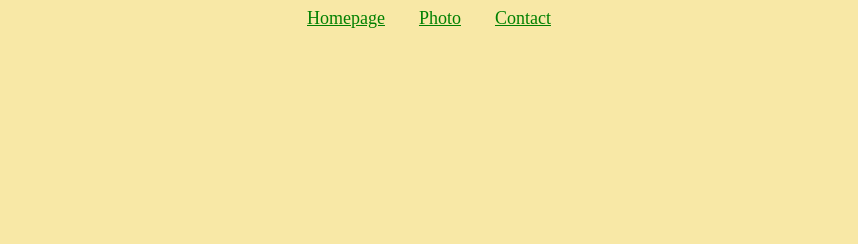
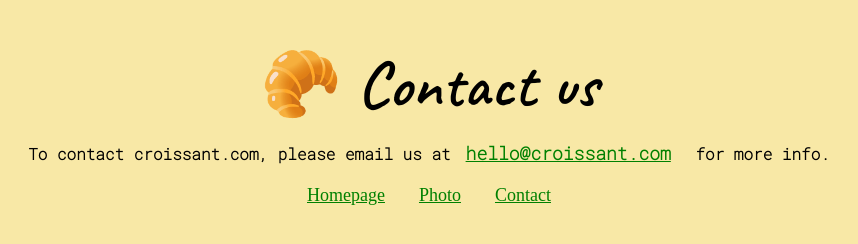
Before and after one commit to CatVirus22/croissant, a plain HTML site: page contact.html in a window 1280 px wide. Shown: the whole page, without its empty margins (211-1069 px from the left). Drawn offline with Linux system fonts and the light colour scheme.

Commit message:
changes
image added
styled image in CSS
modified links in HTML
added contact info and email

```diff
--- a/contact.html
+++ b/contact.html
@@ -7,12 +7,31 @@
     <title>Contact us</title>
 
     <link rel="stylesheet" href="src/styles.css" />
+
+    <link rel="preconnect" href="https://fonts.googleapis.com" />
+    <link rel="preconnect" href="https://fonts.gstatic.com" crossorigin />
+    <link rel="preconnect" href="https://fonts.googleapis.com" />
+    <link rel="preconnect" href="https://fonts.gstatic.com" crossorigin />
+    <link
+      href="https://fonts.googleapis.com/css2?family=Amatic+SC&family=Anton&family=Caveat:wght@600&family=Dosis:wght@700&family=Roboto+Mono:wght@200&display=swap"
+      rel="stylesheet"
+    />
   </head>
   <body>
-    <div class="links text-center pt-3">
-      <span class="col-4 text-success"><a href="index.html">Homepage</a></span>
-      <span class="col-4"><a href="photo.html">Photo</a></span>
-      <span class="col-4"><a href="contact.html">Contact</a></span>
+    <h1>🥐 Contact us</h1>
+
+    <p>
+      To contact croissant.com, please email us at<a
+        href="mailto:hello@croissant.com"
+        >hello@croissant.com</a
+      >
+      for more info.
+    </p>
+
+    <div>
+      <span><a href="index.html">Homepage</a></span>
+      <span><a href="photo.html">Photo</a></span>
+      <span><a href="contact.html">Contact</a></span>
     </div>
   </body>
 </html>
--- a/src/styles.css
+++ b/src/styles.css
@@ -4,8 +4,25 @@ body {
 }
 
 h1 {
-  font-size: 80px;
+  font-size: 65px;
   font-family: "Caveat", cursive;
+
+  margin-bottom: 15px;
+}
+
+img {
+  max-width: 1200px;
+  margin: 0 auto;
+  display: block;
+}
+p {
+  font-family: "Roboto Mono", monospace;
+  font-size: 16px;
+  font-weight: bold;
+  width: 1200px;
+  display: block;
+  margin: 0 auto;
+  padding-bottom: 20px;
 }
 
 a {
```
Also changed, not shown: index.html (+11 -4 lines), photo.html (+17 -4 lines), images/croissant.jpg (added).
